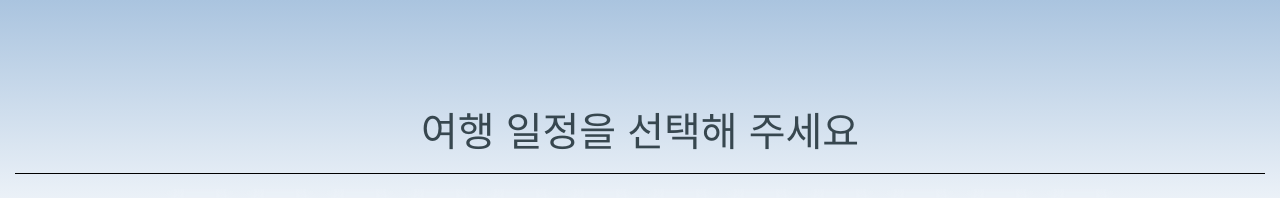
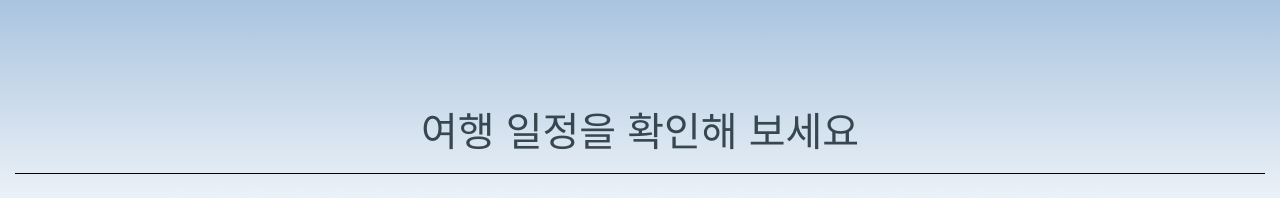
Before and after one commit to pjh82381425/JejuTravelItinerary, a React (Create React App) app in the folder jeju/: page / in a window 1280 px wide. Shown: the top 198 px of the page. Built offline with nearby package versions, Linux system fonts and the light colour scheme.

Commit message:
메인 페이지 문구 변경

```diff
--- a/jeju/src/App.js
+++ b/jeju/src/App.js
@@ -267,7 +267,7 @@ function Home() {
             </div>
 
             <div className="container">
-                <div className="title">여행 일정을 선택해 주세요</div>
+                <div className="title">여행 일정을 확인해 보세요</div>
                 <div className="team-container">
                     <div className="line" />
                     <div className="class-selector">
@@ -284,7 +284,7 @@ function Home() {
                             onChange={(e) => handleClassSelect(Number(e.target.value))}
                         >
                             <option value="" disabled>
-                                선택하기
+                                확인하기
                             </option>
                             {Array.from({ length: 12 }, (_, i) => (
                                 <option key={i + 1} value={i + 1}>
```
